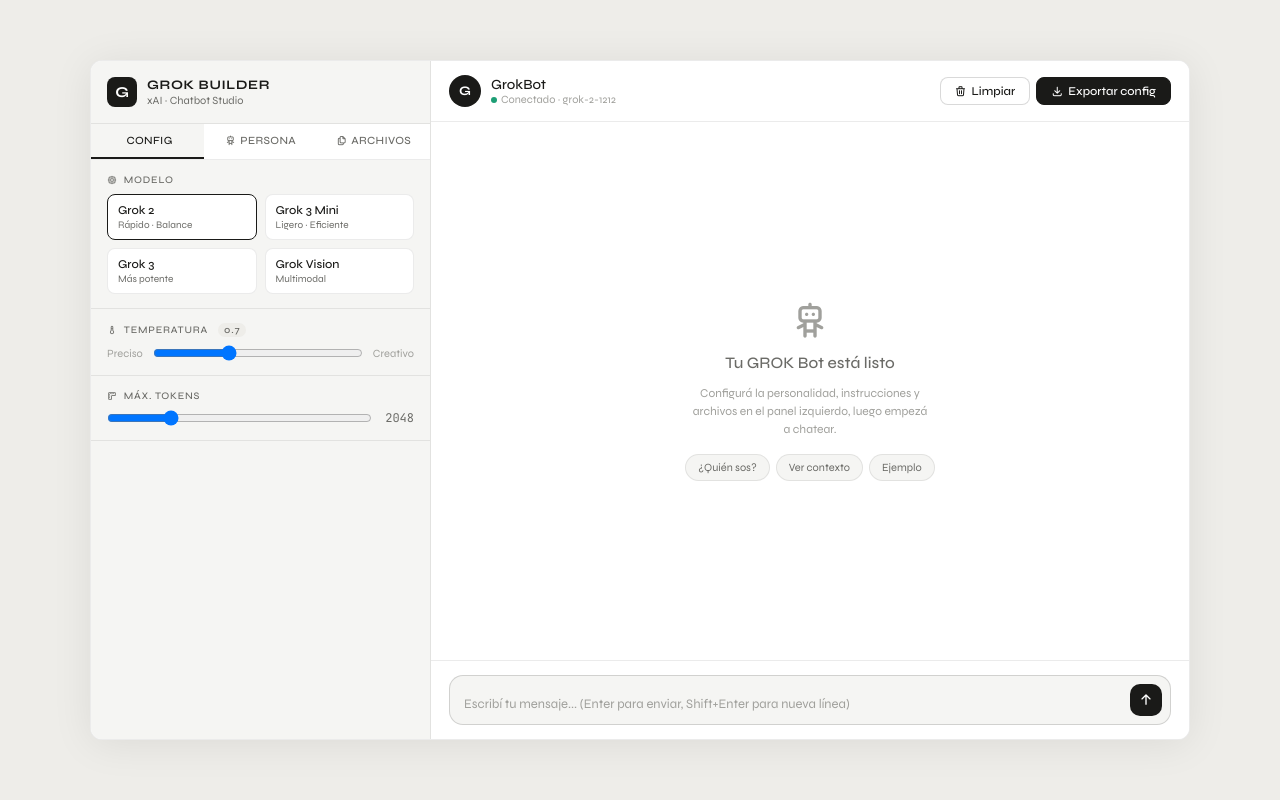
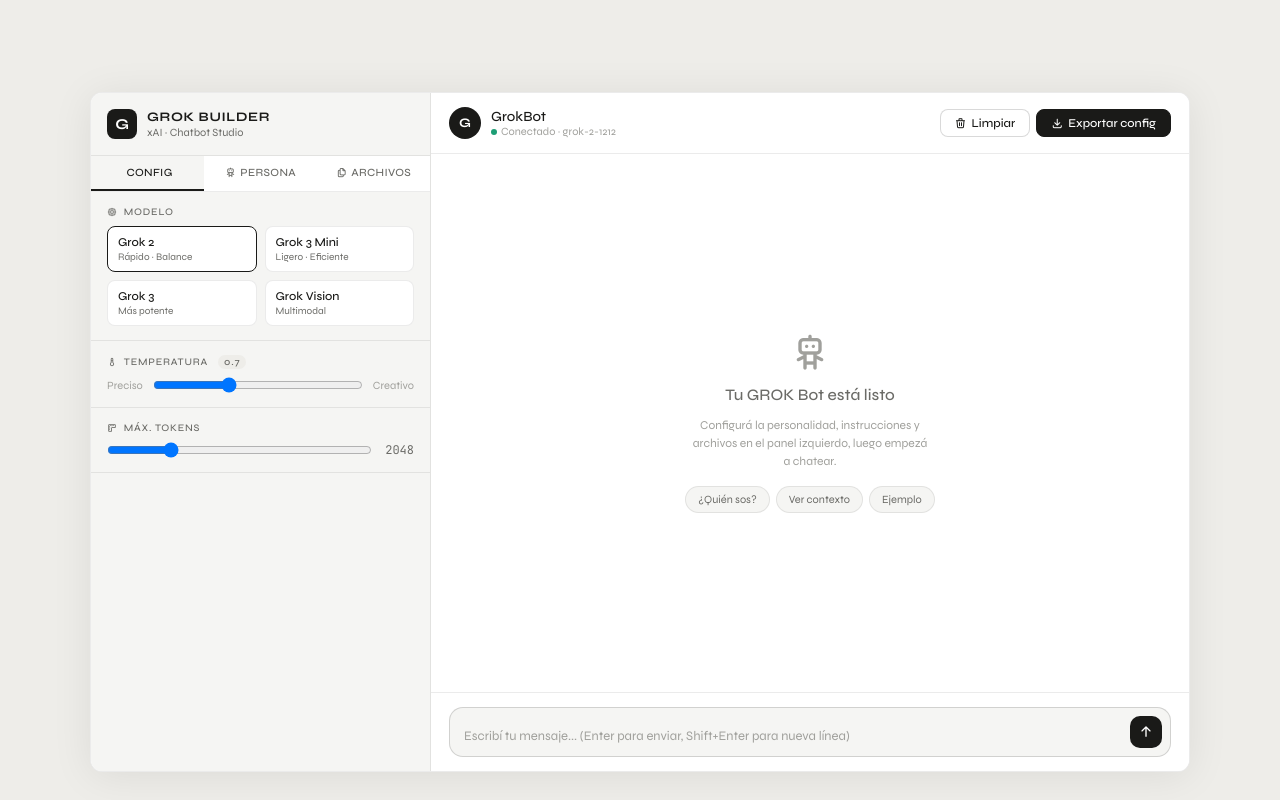
Before and after one commit to GabrielR1988/grokbot, a website: page public/index.html in a window 1280 px wide. Drawn offline with Linux system fonts and the light colour scheme.

Commit message:
Adjust padding in index.html for better layout

```diff
--- a/public/index.html
+++ b/public/index.html
@@ -58,7 +58,7 @@
       align-items: center;
       justify-content: center;
       min-height: 100vh;
-      padding: 16px;
+      padding: 80px 16px 16px 16px;
     }
 
     .app {
```
